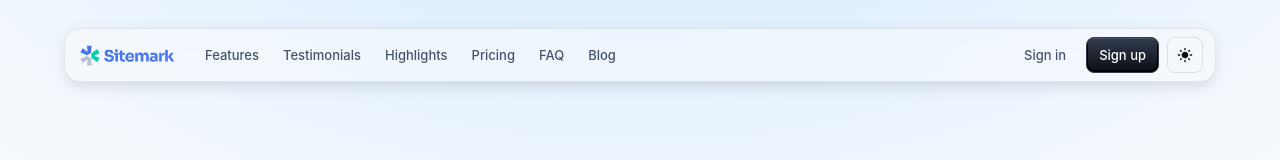
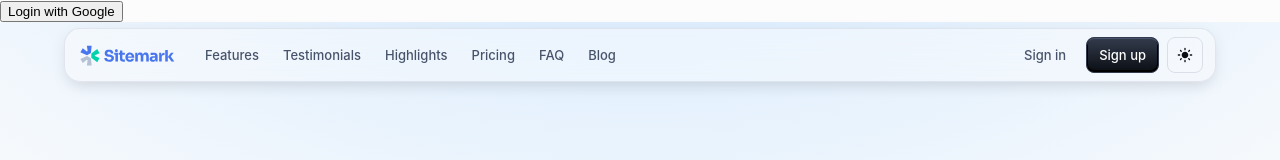
Before and after one commit to cottonstartiet/cloud-crm-app, a React (Vite) app in the folder crm-portal/: page / in a window 1280 px wide. Shown: the top 160 px of the page. Built offline with nearby package versions, Linux system fonts and the light colour scheme; no server answers.

Commit message:
Enable login and routing

```diff
--- a/crm-portal/src/pages/Home.tsx
+++ b/crm-portal/src/pages/Home.tsx
@@ -24,11 +24,11 @@ function Home() {
 
   return (
     <>
-      {/* <div className="card">
+      <div className="card">
         <button onClick={handleLogin}>
           {'Login with Google'}
         </button>
-      </div> */}
+      </div>
       <MarketingPage/>
     </>
   );
```
